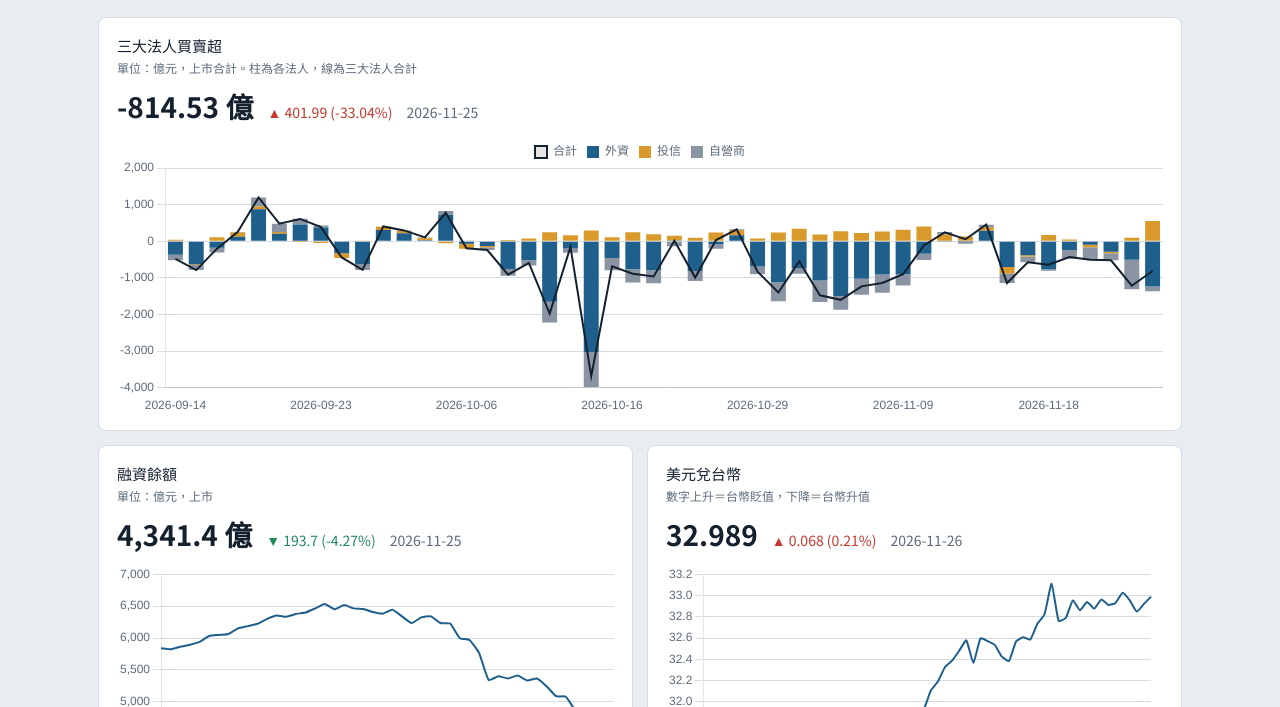
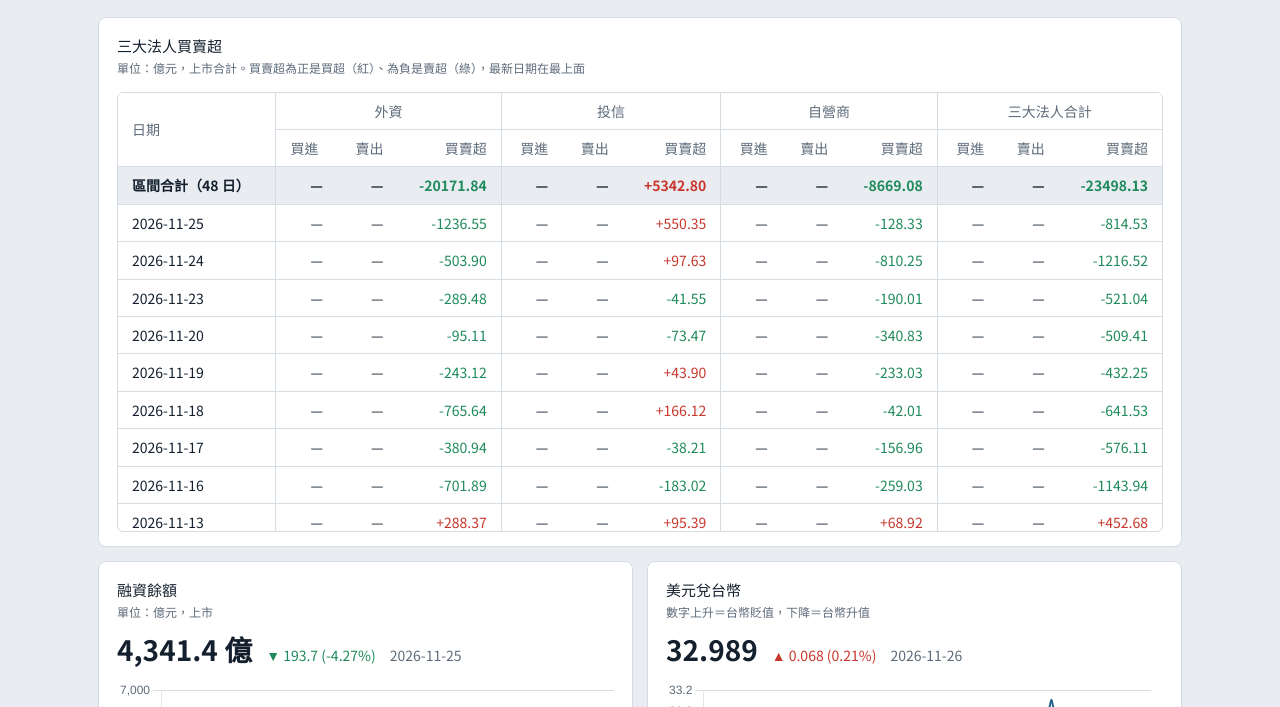
Before and after one commit to gaga0509/market-board, a plain HTML site: page index.html in a window 1280 px wide. Shown: the part 93-800 px from the top of the page. Drawn offline with nearby package versions, Linux system fonts and the light colour scheme.

Commit message:
Add files via upload

```diff
--- a/index.html
+++ b/index.html
@@ -39,6 +39,18 @@
   .up { color: var(--up); } .down { color: var(--down); }
   .chart { position: relative; height: 230px; }
   .wide .chart { height: 280px; }
+  .tbl-wrap { max-height: 440px; overflow: auto; border: 1px solid var(--rule); border-radius: 6px; }
+  table.detail { width: 100%; border-collapse: collapse; font-variant-numeric: tabular-nums; font-size: 14px; }
+  .detail th, .detail td { padding: 7px 14px; text-align: right; white-space: nowrap; }
+  .detail th:first-child, .detail td:first-child { text-align: left; }
+  .detail thead th { position: sticky; top: 0; background: var(--panel); color: var(--sub); font-weight: 500; border-bottom: 1px solid var(--rule); }
+  .detail tbody tr { border-bottom: 1px solid var(--rule); }
+  .detail tbody tr:last-child { border-bottom: 0; }
+  .detail thead tr:nth-child(2) th { top: 37px; }
+  .detail thead th { height: 37px; }
+  .detail th.g, .detail td.g { border-left: 1px solid var(--rule); }
+  .detail thead th.c { text-align: center; }
+  .detail tr.sum td { font-weight: 700; background: var(--bg); }
   #err { display: none; background: var(--panel); border: 1px solid var(--up); border-radius: 8px; padding: 14px 18px; margin-bottom: 14px; }
   @media (max-width: 760px) { .grid { grid-template-columns: 1fr; } }
 </style>
@@ -62,9 +74,9 @@
   <div class="grid">
     <section class="panel wide">
       <h2>三大法人買賣超</h2>
-      <p class="note">單位：億元，上市合計。柱為各法人，線為三大法人合計</p>
+      <p class="note">單位：億元，上市合計。買賣超為正是買超（紅）、為負是賣超（綠），最新日期在最上面</p>
       <div class="now" id="now-inst"></div>
-      <div class="chart"><canvas id="c-inst"></canvas></div>
+      <div class="tbl-wrap"><table class="detail" id="t-inst"></table></div>
     </section>
     <section class="panel">
       <h2>融資餘額</h2>
@@ -143,16 +155,17 @@ function render() {
   // 三大法人
   const inst = DATA.institutional || {};
   const dates = Object.keys(inst).sort().filter(d => d >= cutoff());
-  const pick = k => dates.map(d => inst[d][k]);
-  nowLine("now-inst", dates.map(d => [d, inst[d].total]), 2, " 億");
-  const o = baseOpts({ plugins: { legend: { display: true, labels: { color: sub, boxWidth: 12 } } } });
-  o.scales.x.stacked = true; o.scales.y.stacked = true;
-  draw("c-inst", { type: "bar", data: { labels: dates, datasets: [
-    { type: "line", label: "合計", data: pick("total"), borderColor: css("--ink"), borderWidth: 2, pointRadius: 0, order: 0 },
-    { label: "外資", data: pick("foreign"), backgroundColor: "#1f5f8b", stack: "s", order: 1 },
-    { label: "投信", data: pick("trust"), backgroundColor: "#d99a2b", stack: "s", order: 1 },
-    { label: "自營商", data: pick("dealer"), backgroundColor: "#8a94a3", stack: "s", order: 1 }
-  ]}, options: o });
+  const fmt = (v, signed) => v == null ? "—" : (signed && v > 0 ? "+" : "") + v.toFixed(2);
+  const cell = (v, signed, g) => `<td class="${g ? "g " : ""}${signed ? (v > 0 ? "up" : v < 0 ? "down" : "") : ""}">${fmt(v, signed)}</td>`;
+  const groups = ["foreign", "trust", "dealer", "total"];
+  const rowCells = get => groups.map(k => cell(get(k + "_buy"), false, true) + cell(get(k + "_sell"), false, false) + cell(get(k), true, false)).join("");
+  const sumOf = f => { const v = dates.map(d => inst[d][f]).filter(x => x != null); return v.length ? v.reduce((a, b) => a + b, 0) : null; };
+  const body = [...dates].reverse().map(d => `<tr><td>${d}</td>${rowCells(f => inst[d][f])}</tr>`).join("");
+  const names = ["外資", "投信", "自營商", "三大法人合計"];
+  document.getElementById("t-inst").innerHTML =
+    `<thead><tr><th rowspan="2">日期</th>${names.map(n => `<th class="c g" colspan="3">${n}</th>`).join("")}</tr>` +
+    `<tr>${names.map(() => `<th class="g">買進</th><th>賣出</th><th>買賣超</th>`).join("")}</tr></thead>` +
+    `<tbody>${dates.length ? `<tr class="sum"><td>區間合計（${dates.length} 日）</td>${rowCells(sumOf)}</tr>` : ""}${body}</tbody>`;
 
   // 融資餘額
   const margin = recent(fromObj(DATA.margin || {}));
```
Also changed, not shown: 1 other file.
